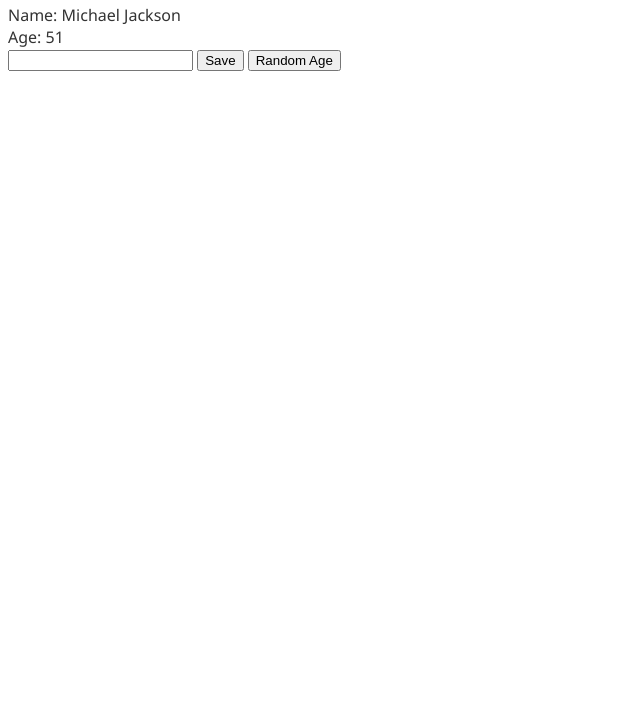
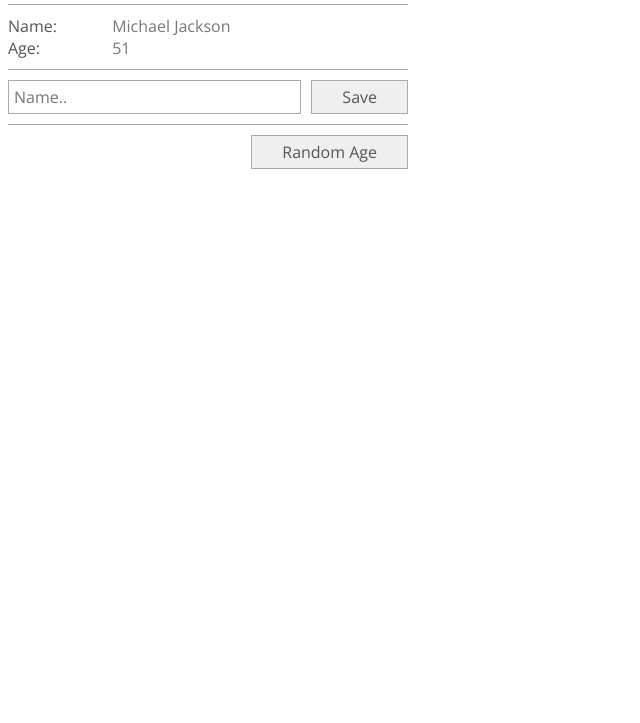
Before and after one commit to johncol/udemy-course-typescript-web-framework, a website built with Parcel: page index.html in a window 1280 px wide. Shown: the part 77-800 px from the top of the page, without its empty margins (0-640 px from the left). Built offline with nearby package versions, Linux system fonts and the light colour scheme; data requests are answered from the project's data file.

Commit message:
Style app and user form

```diff
--- a/index.html
+++ b/index.html
@@ -6,7 +6,7 @@
     <meta http-equiv="X-UA-Compatible" content="ie=edge" />
     <title>Typescript Web Framework</title>
 
-    <link href="https://fonts.googleapis.com/css?family=Inconsolata&display=swap" rel="stylesheet" />
+    <link href="https://fonts.googleapis.com/css?family=Open+Sans|Inconsolata&display=swap" rel="stylesheet" />
     <link rel="stylesheet" href="./styles.css" />
   </head>
   <body>
--- a/src/view/UserForm.ts
+++ b/src/view/UserForm.ts
@@ -14,15 +14,23 @@
 
   private template = (): string => {
     return `
-      <div>
+      <div class="user-form">
         <h1>User Form</h1>
-        <div>
-          <span>Name: </span><span>${this.model.get('name')}</span><br />
-          <span>Age: </span><span>${this.model.get('age')}</span>
+        <div class="user-form__row">
+          <div>
+            <span class="user-form__attr">Name: </span>
+            <span class="user-form__value">${this.model.get('name')}</span><br />
+            <span class="user-form__attr">Age: </span>
+            <span class="user-form__value">${this.model.get('age')}</span>
+          </div>
         </div>
-        <input />
-        <button data-role="save">Save</button>
-        <button data-role="random-age">Random Age</button>
+        <div class="user-form__row">
+          <input class="user-form__input" placeholder="Name.." />
+          <button data-role="save">Save</button>
+        </div>
+        <div class="user-form__row">
+          <button data-role="random-age">Random Age</button>
+        </div>
       </div>
     `;
   };
--- a/styles.css
+++ b/styles.css
@@ -1,11 +1,12 @@
 body {
-  font-family: 'Segoe UI', Tahoma, Geneva, Verdana, sans-serif;
-  color: #333;
+  font-family: 'Open Sans', 'Segoe UI', Tahoma, Geneva, Verdana, sans-serif;
+  color: #555;
+  font-size: 16px;
 }
 
 h1 {
   font-size: 30px;
-  font-weight: 400;
+  font-weight: 300;
 }
 
 pre {
@@ -17,3 +18,52 @@
 code {
   font-family: 'Inconsolata', monospace;
 }
+
+input {
+  font-family: inherit;
+  padding: 5px;
+  border: 1px solid #aaa;
+  font-size: 16px;
+}
+
+button {
+  border-radius: 0;
+  border: 1px solid #aaa;
+  font-family: inherit;
+  padding: 5px 30px;
+  cursor: pointer;
+  font-size: 16px;
+  color: inherit;
+}
+
+input:focus,
+button:focus {
+  outline: none;
+  border-color: #666;
+}
+
+.user-form__attr {
+  display: inline-block;
+  width: 100px;
+}
+
+.user-form__value {
+  color: #777;
+}
+
+.user-form__row {
+  display: flex;
+  width: 400px;
+  margin: 10px 0;
+  padding-top: 10px;
+  border-top: 1px solid #aaa;
+}
+
+.user-form__row:last-child {
+  justify-content: flex-end;
+}
+
+.user-form__input {
+  margin-right: 10px;
+  flex: 1;
+}
```
